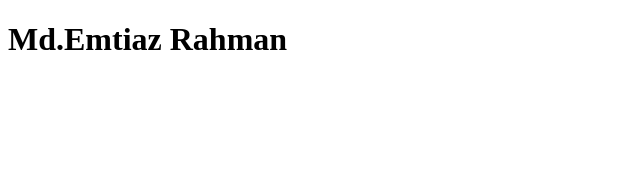
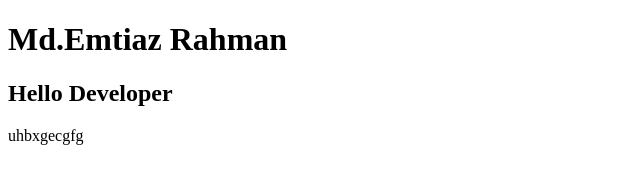
Before and after one commit to Emtiaz-Rahman/developer-portfolio, a plain HTML site: page index.html in a window 1280 px wide. Shown: the whole page, without its empty margins (0-640 px from the left). Drawn offline with Linux system fonts and the light colour scheme.

Commit message:
added new work

```diff
--- a/index.html
+++ b/index.html
@@ -9,5 +9,11 @@
 </head>
 <body>
     <h1>Md.Emtiaz Rahman</h1>
+
+     <h2>Hello Developer</h2>
+
+      <p>uhbxgecgfg</p>
+
+
 </body>
 </html>
```
